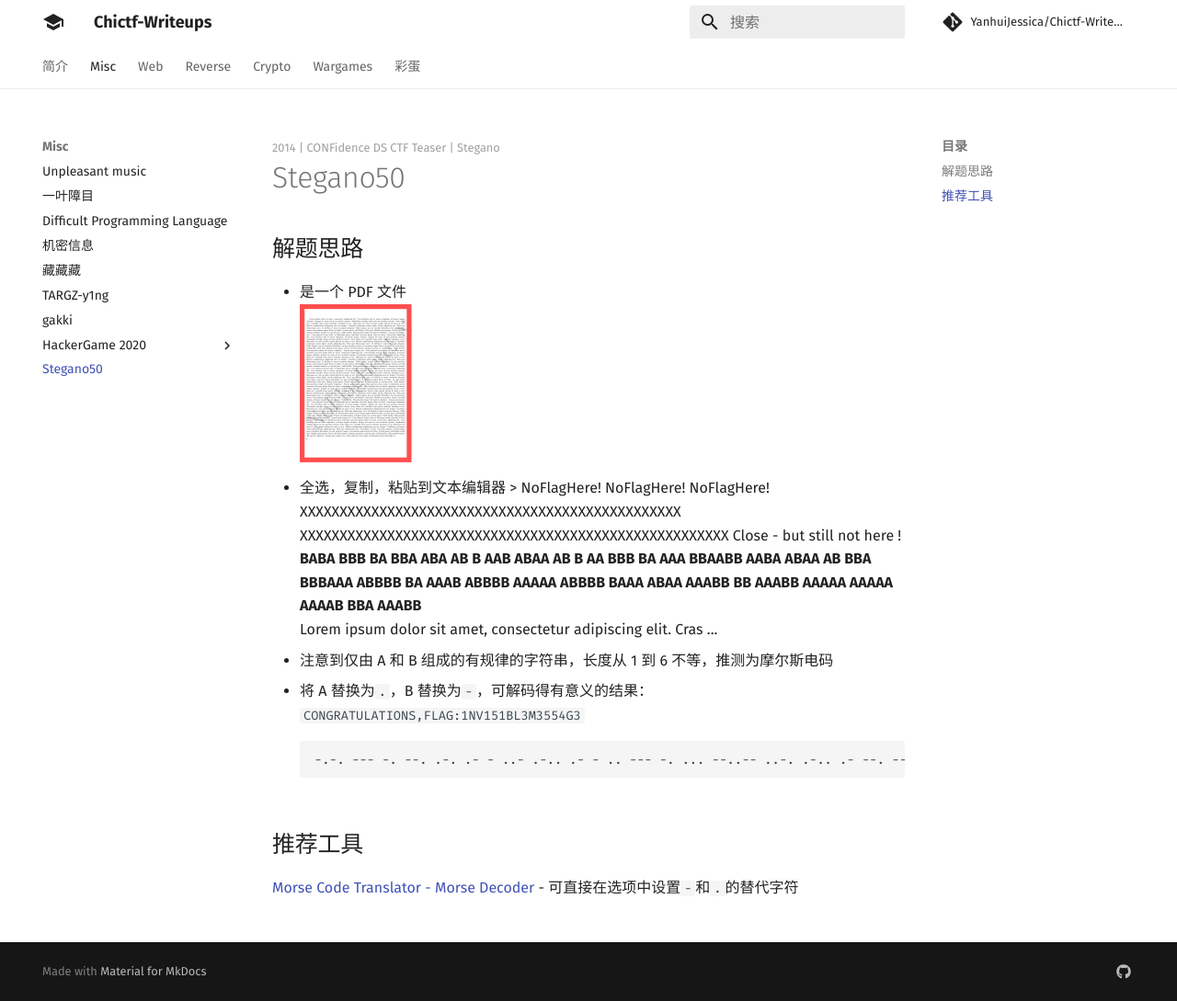
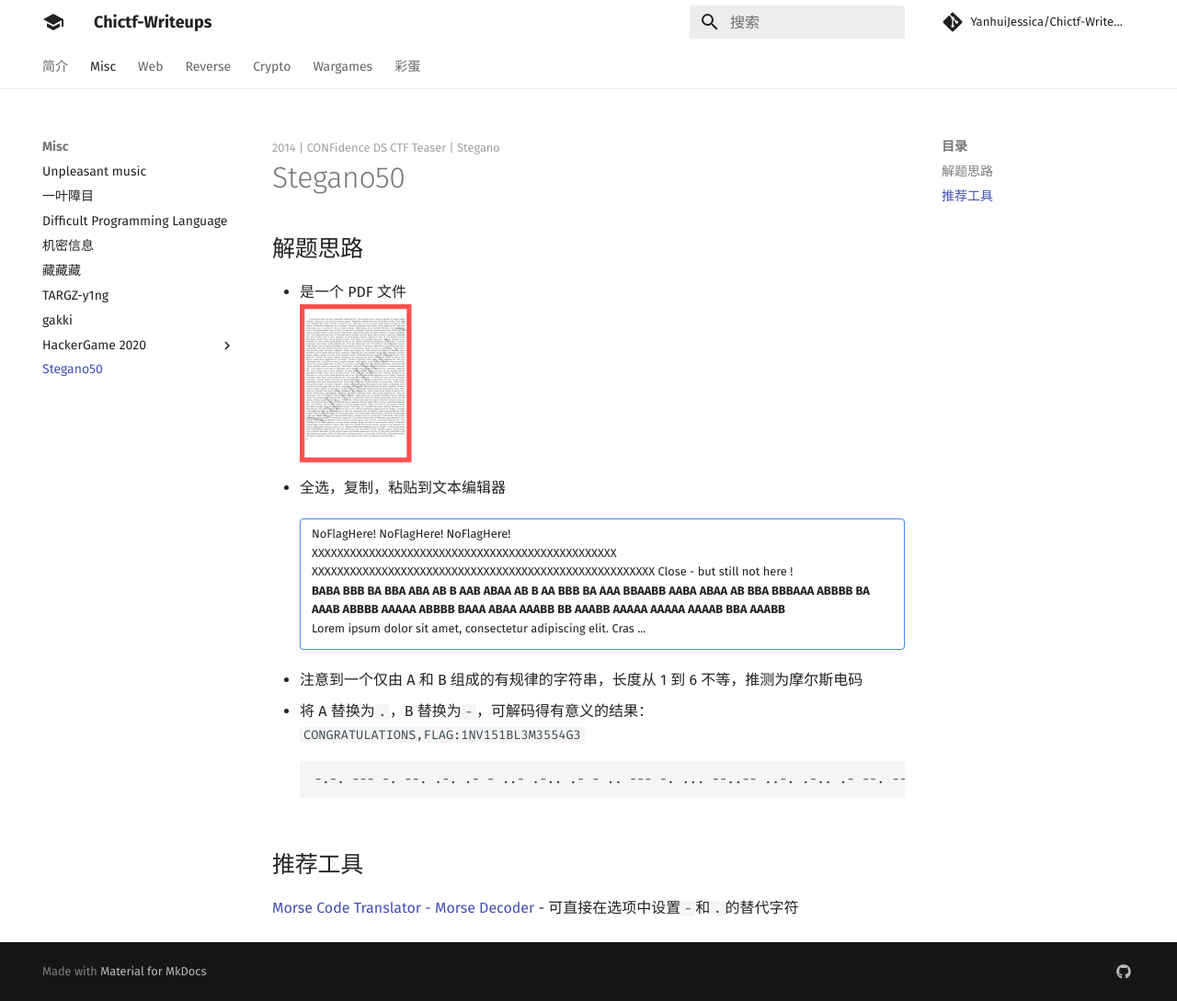
Before and after one commit to YanhuiJessica/Chictf-Writeups, an MkDocs documentation site: the page built from docs/misc/stegano50.md, in a window 1280 px wide and 1089 px high. Shown: the whole window at 92% size. Built offline with MkDocs 1.6.1 and Material for MkDocs 9.7.7, drawn with Linux system fonts in a browser that asks for light colours; comment, search, counter and statistics services are not loaded.

Commit message:
格式调整

````diff
--- a/docs/misc/stegano50.md
+++ b/docs/misc/stegano50.md
@@ -8,12 +8,15 @@ description: 2014 | CONFidence DS CTF Teaser | Stegano
 - 是一个 PDF 文件<br>
 ![PDF 缩略图](img/stegano5001.jpg)
 - 全选，复制，粘贴到文本编辑器
-    > NoFlagHere! NoFlagHere! NoFlagHere!<br>
-    XXXXXXXXXXXXXXXXXXXXXXXXXXXXXXXXXXXXXXXXXXXXXXXX XXXXXXXXXXXXXXXXXXXXXXXXXXXXXXXXXXXXXXXXXXXXXXXXXXXXXX Close - but still not here !<br>
-    **BABA BBB BA BBA ABA AB B AAB ABAA AB B AA BBB BA AAA BBAABB AABA ABAA AB BBA BBBAAA ABBBB BA AAAB ABBBB AAAAA ABBBB BAAA ABAA AAABB BB AAABB AAAAA AAAAA AAAAB BBA AAABB**<br>
-    Lorem ipsum dolor sit amet, consectetur adipiscing elit. Cras
-    ...
-- 注意到仅由 A 和 B 组成的有规律的字符串，长度从 1 到 6 不等，推测为摩尔斯电码
+
+    !!! note ""
+        NoFlagHere! NoFlagHere! NoFlagHere!<br>
+        XXXXXXXXXXXXXXXXXXXXXXXXXXXXXXXXXXXXXXXXXXXXXXXX XXXXXXXXXXXXXXXXXXXXXXXXXXXXXXXXXXXXXXXXXXXXXXXXXXXXXX Close - but still not here !<br>
+        **BABA BBB BA BBA ABA AB B AAB ABAA AB B AA BBB BA AAA BBAABB AABA ABAA AB BBA BBBAAA ABBBB BA AAAB ABBBB AAAAA ABBBB BAAA ABAA AAABB BB AAABB AAAAA AAAAA AAAAB BBA AAABB**<br>
+        Lorem ipsum dolor sit amet, consectetur adipiscing elit. Cras
+        ...
+
+- 注意到一个仅由 A 和 B 组成的有规律的字符串，长度从 1 到 6 不等，推测为摩尔斯电码
 - 将 A 替换为`.`，B 替换为`-`，可解码得有意义的结果：`CONGRATULATIONS,FLAG:1NV151BL3M3554G3`
     ```
     -.-. --- -. --. .-. .- - ..- .-.. .- - .. --- -. ... --..-- ..-. .-.. .- --. ---... .---- -. ...- .---- ..... .---- -... .-.. ...-- -- ...-- ..... ..... ....- --. ...--
````
